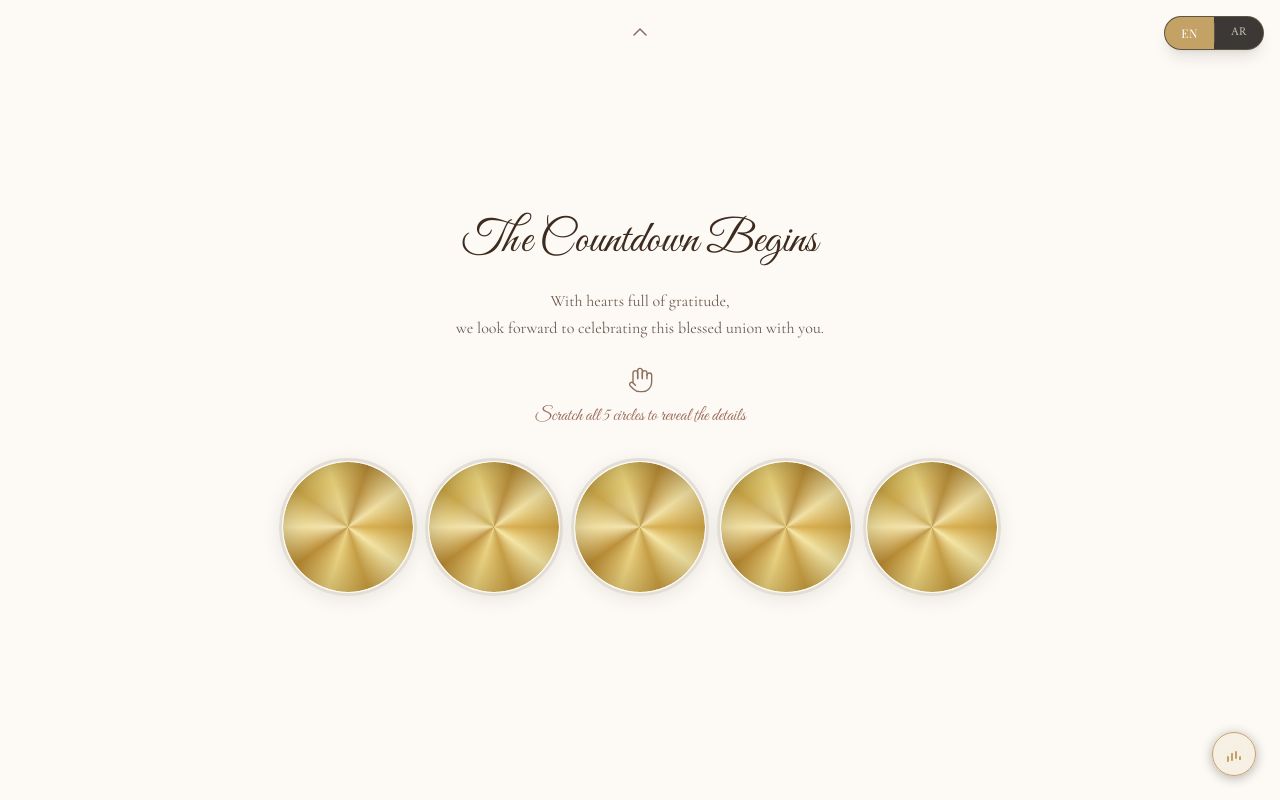
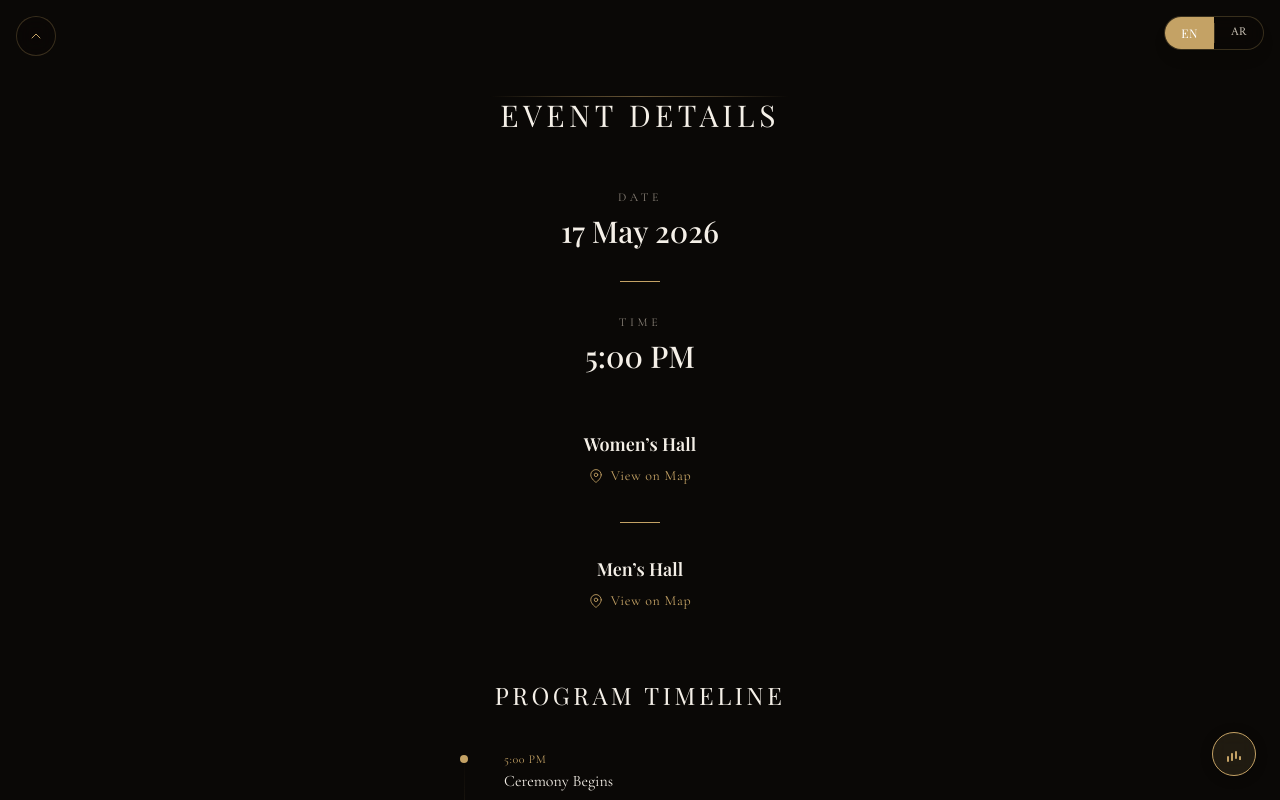
Before and after one commit to wasimaj4/royal-wedding, a Next.js app: page / in a window 1280 px wide. Both pictures are taken after a click on the button 640 px from the left and 781 px from the top of the page. Built offline with nearby package versions, Linux system fonts and the light colour scheme; a web font is replaced by a local one.

Commit message:
Remove scratch reveal page, simplify to 2-page nav

```diff
--- a/src/app/page.tsx
+++ b/src/app/page.tsx
@@ -4,7 +4,6 @@ import { useState, useEffect, useRef } from "react";
 import { LanguageProvider, useLanguage } from "@/context/LanguageContext";
 import { motion, AnimatePresence } from "framer-motion";
 import HeroSection from "@/components/HeroSection";
-import ScratchReveal from "@/components/ScratchReveal";
 import EventDetails from "@/components/EventDetails";
 import RSVPSection from "@/components/RSVPSection";
 import LanguageSwitcher from "@/components/LanguageSwitcher";
@@ -13,38 +12,24 @@ import MusicPlayer from "@/components/MusicPlayer";
 function WeddingApp() {
   const { locale, isRTL } = useLanguage();
   const [currentPage, setCurrentPage] = useState(0);
-  const page3Ref = useRef<HTMLDivElement>(null);
+  const page2Ref = useRef<HTMLDivElement>(null);
 
   useEffect(() => {
     document.documentElement.lang = locale;
     document.documentElement.dir = isRTL ? "rtl" : "ltr";
   }, [locale, isRTL]);
 
-  // Reset scroll on page 3 when entering
   useEffect(() => {
-    if (currentPage === 2 && page3Ref.current) {
-      page3Ref.current.scrollTop = 0;
+    if (currentPage === 1 && page2Ref.current) {
+      page2Ref.current.scrollTop = 0;
     }
   }, [currentPage]);
 
   return (
     <div className="h-screen overflow-hidden relative">
-      {/* Background layers — cross-fade on page change */}
-      {/* Page 0 & 2: Dark solid */}
-      <div
-        className={`fixed inset-0 z-0 transition-opacity duration-1000 ease-in-out ${
-          currentPage !== 1 ? "opacity-100" : "opacity-0"
-        }`}
-      >
+      {/* Dark solid background */}
+      <div className="fixed inset-0 z-0">
         <div className="absolute inset-0 bg-[#0A0806]" />
-      </div>
-      {/* Page 1: Scratch — cream bg */}
-      <div
-        className={`fixed inset-0 z-0 transition-opacity duration-1000 ease-in-out ${
-          currentPage === 1 ? "opacity-100" : "opacity-0"
-        }`}
-      >
-        <div className="absolute inset-0 bg-[#FDFAF5]" />
       </div>
 
       {/* Fixed UI controls */}
@@ -68,24 +53,8 @@ function WeddingApp() {
 
         {currentPage === 1 && (
           <motion.div
-            key="page-scratch"
-            initial={{ opacity: 0, y: 40 }}
-            animate={{ opacity: 1, y: 0 }}
-            exit={{ opacity: 0, y: -40 }}
-            transition={{ duration: 0.7, ease: "easeInOut" }}
-            className="relative z-10 h-screen"
-          >
-            <ScratchReveal
-              onNavigateBack={() => setCurrentPage(0)}
-              onNavigateNext={() => setCurrentPage(2)}
-            />
-          </motion.div>
-        )}
-
-        {currentPage === 2 && (
-          <motion.div
             key="page-details"
-            ref={page3Ref}
+            ref={page2Ref}
             initial={{ opacity: 0, y: 40 }}
             animate={{ opacity: 1, y: 0 }}
             exit={{ opacity: 0, y: -40 }}
@@ -97,7 +66,7 @@ function WeddingApp() {
               initial={{ opacity: 0 }}
               animate={{ opacity: 1 }}
               transition={{ delay: 0.4 }}
-              onClick={() => setCurrentPage(1)}
+              onClick={() => setCurrentPage(0)}
               className="fixed top-4 left-4 z-40 w-10 h-10 flex items-center justify-center rounded-full border border-border bg-bg-dark/60 backdrop-blur-md text-accent hover:border-accent transition-colors duration-300"
               aria-label="Back"
             >
```
